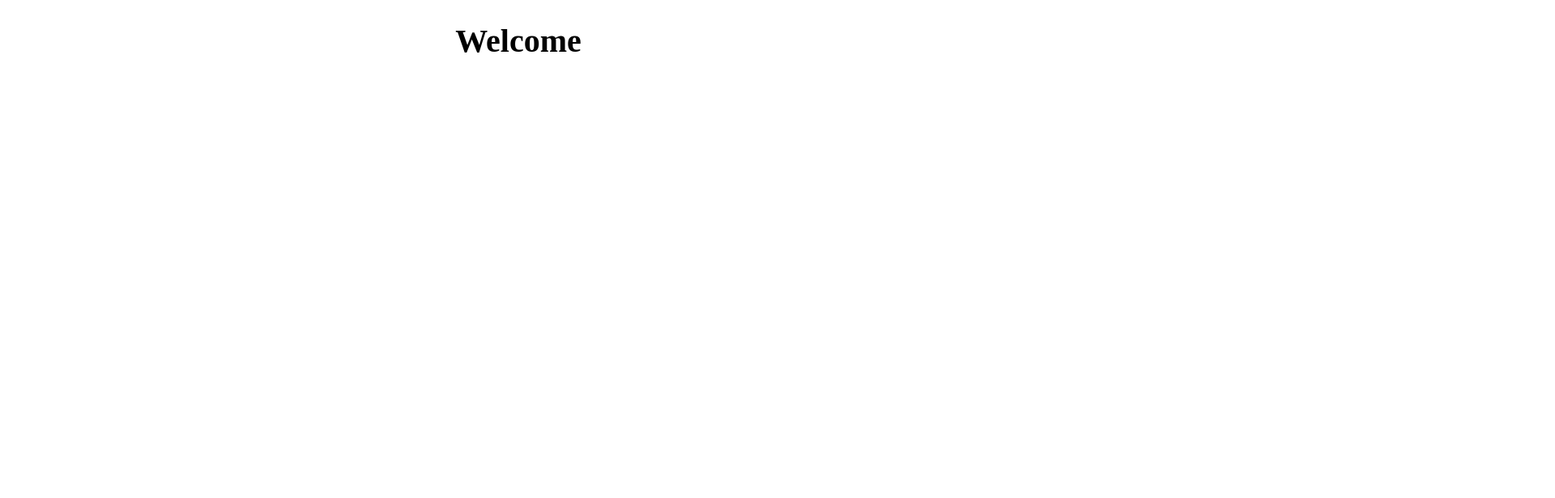
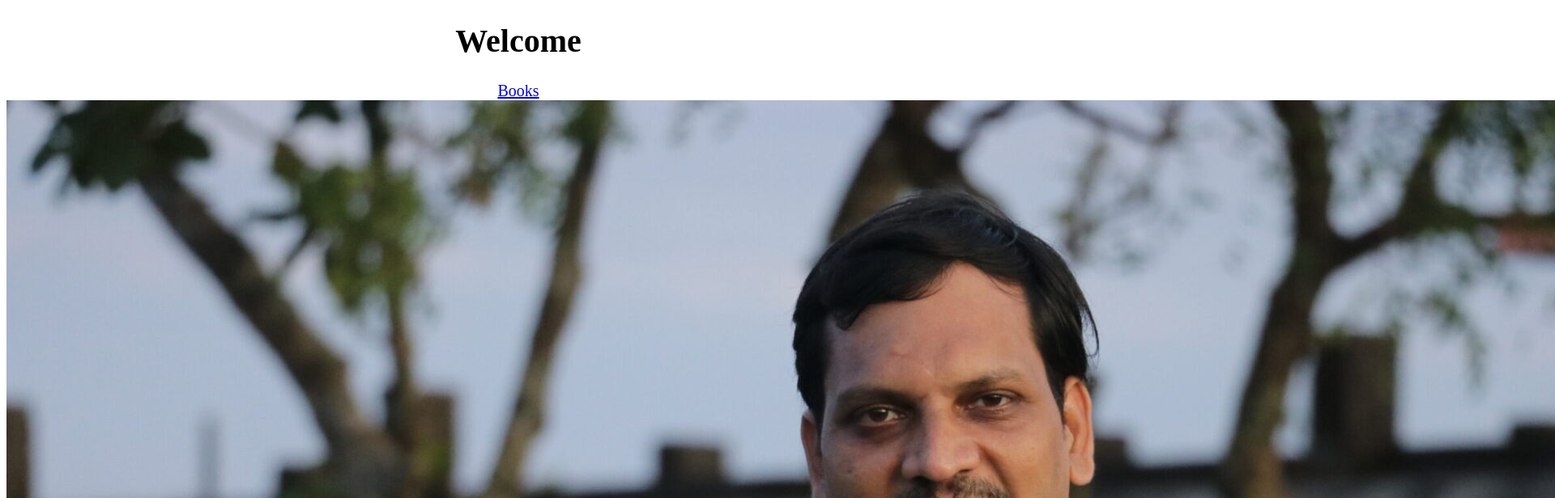
Before and after one commit to amandope/V.H-nishaad, a plain HTML site: page index.html in a window 1280 px wide. Shown: the top 616 px of the page at 81% size, 1920 px wide, since content can reach past the window. Drawn offline with Linux system fonts and the light colour scheme.

Commit message:
Add files via upload

```diff
--- a/index.html
+++ b/index.html
@@ -9,5 +9,8 @@
 </head>
 <body>
     <center><h1 class="h11"><b>Welcome</b></h1></center>
+   <center> <a href="https://ezidial.com/product-category/books/">Books</a></center>
+
+    <img src="v.hnishad uncule.jpg" alt="">
 </body>
 </html>
```
Also changed, not shown: v.hnishad uncule.jpg (added).
